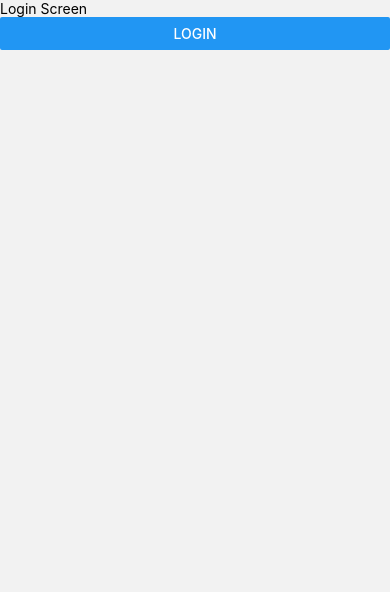
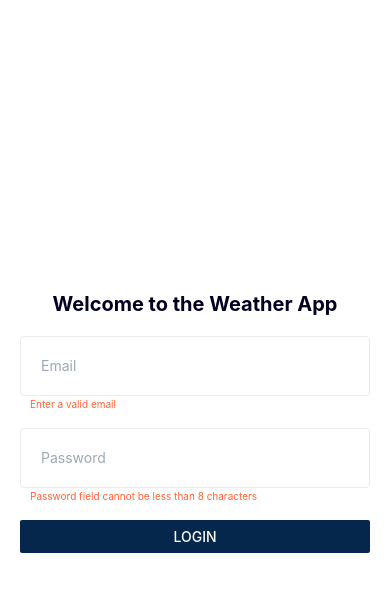
Before and after one commit to ThadeusAjayi/weatherApp, a React Native app: screen / in a window 390 px wide. Shown: the top 592 px of the page. Built offline with nearby package versions, Linux system fonts and the light colour scheme.

Commit message:
global styles and validation setup

```diff
--- a/src/assets/colors.ts
+++ b/src/assets/colors.ts
@@ -0,0 +1,13 @@
+export default {
+  white: '#FFFFFF',
+  //Text input
+  textInputBackgroundColor: '#FFFFFF',
+  textInputColor: '#EBEBEB',
+  placeHolderTextColor: '#9DA8B6',
+  //Text
+  primaryTextColor: '#020122',
+  secondaryTextColor: '#5A646A',
+  errorTextColor: '#FF6333',
+  //Button
+  activeButton: '#06274C',
+};
--- /dev/null
+++ b/src/components/CustomButton.tsx
@@ -0,0 +1,12 @@
+import React from 'react';
+import {Button} from 'react-native';
+import colors from '../assets/colors';
+
+type Props = {
+  title: string;
+  onClick: () => void;
+};
+
+export default ({title, onClick}: Props) => {
+  return <Button title={title} onPress={onClick} color={colors.activeButton} />;
+};
--- /dev/null
+++ b/src/components/CustomInput.tsx
@@ -0,0 +1,44 @@
+import React from 'react';
+import {
+  StyleProp,
+  StyleSheet,
+  TextInput,
+  TextInputProps,
+  TextStyle,
+  View,
+} from 'react-native';
+import globalstyles from '../styles/globalstyles';
+import colors from '../assets/colors';
+import useValidation, {Validation} from '../hooks/useValidation';
+import CustomText from './CustomText';
+
+type Props = {
+  style?: StyleProp<TextStyle>;
+  props?: TextInputProps;
+  validation?: Validation;
+};
+
+export default ({style, props, validation}: Props) => {
+  const {errorMessage} = useValidation(props?.value!, validation);
+  return (
+    <View>
+      <TextInput
+        style={[globalstyles.inputStyle, style]}
+        placeholderTextColor={colors.placeHolderTextColor}
+        {...props}
+      />
+      <CustomText
+        style={[
+          globalstyles.errorTextStyle,
+          errorMessage ? styles.error : styles.noError,
+        ]}>
+        {errorMessage}
+      </CustomText>
+    </View>
+  );
+};
+
+const styles = StyleSheet.create({
+  error: {top: -18},
+  noError: {},
+});
--- /dev/null
+++ b/src/components/CustomText.tsx
@@ -0,0 +1,12 @@
+import React from 'react';
+import {StyleProp, Text, TextStyle} from 'react-native';
+import globalstyles from '../styles/globalstyles';
+
+type Props = {
+  style?: StyleProp<TextStyle>;
+  children?: React.ReactNode;
+};
+
+export default ({children, style}: Props) => {
+  return <Text style={[globalstyles.textStyle, style]}>{children}</Text>;
+};
--- /dev/null
+++ b/src/hooks/useValidation.tsx
@@ -0,0 +1,41 @@
+import React from 'react';
+import {useState} from 'react';
+import {validateEmail, validatePassword} from '../utils/validators';
+
+interface Validate {
+  errorMessage: string;
+}
+
+export type Validation = 'email' | 'password' | 'invalid';
+
+export default function (
+  value: string,
+  validation: 'email' | 'password' | 'invalid' | undefined,
+): Validate {
+  const [errorMessage, setErrorMessage] = useState('');
+  React.useEffect(() => {
+    if (validation === 'email') {
+      if (!validateEmail(value)) {
+        setErrorMessage('Enter a valid email');
+      } else {
+        setErrorMessage('');
+      }
+    }
+    if (validation === 'password') {
+      if (value.length < 8) {
+        setErrorMessage('Password field cannot be less than 8 characters');
+        return;
+      }
+      if (!validatePassword(value)) {
+        setErrorMessage('Password should contain alphanumeric characters');
+      } else {
+        setErrorMessage('');
+      }
+    }
+    if (validation === 'invalid') {
+      setErrorMessage('Invalid characters not allowed');
+    }
+  }, [value, validation]);
+
+  return {errorMessage};
+}
--- a/src/modules/auth/login.tsx
+++ b/src/modules/auth/login.tsx
@@ -1,16 +1,43 @@
-import React from 'react';
-import {Button, SafeAreaView, Text} from 'react-native';
-import routes from '../../navigation/routes';
-import {navigationRef} from '../../navigation/navigationHelpers';
+import React, {useState} from 'react';
+import {SafeAreaView, StyleSheet, View} from 'react-native';
+import CustomInput from '../../components/CustomInput';
+import globalstyles from '../../styles/globalstyles';
+import CustomButton from '../../components/CustomButton';
+import CustomText from '../../components/CustomText';
 
 export default () => {
+  const [email, setEmail] = useState('');
+  const [password, setPassword] = useState('');
   return (
-    <SafeAreaView>
-      <Text>Login Screen</Text>
-      <Button
-        title="Login"
-        onPress={() => navigationRef.current?.navigate(routes.DASHBOARD)}
-      />
+    <SafeAreaView style={globalstyles.safeAreaViewStyle}>
+      <View style={[globalstyles.backgroundStyle, styles.centerLayout]}>
+        <CustomText style={[globalstyles.headerFont, styles.welcomeText]}>
+          Welcome to the Weather App
+        </CustomText>
+        <CustomInput
+          validation="email"
+          props={{onChangeText: setEmail, value: email, placeholder: 'Email'}}
+        />
+        <CustomInput
+          validation={'password'}
+          props={{
+            onChangeText: setPassword,
+            value: password,
+            placeholder: 'Password',
+          }}
+        />
+        <CustomButton title="Login" onClick={() => {}} />
+      </View>
     </SafeAreaView>
   );
 };
+
+const styles = StyleSheet.create({
+  centerLayout: {
+    justifyContent: 'center',
+    flex: 1,
+  },
+  welcomeText: {
+    textAlign: 'center',
+  },
+});
--- /dev/null
+++ b/src/styles/globalstyles.ts
@@ -0,0 +1,38 @@
+import {StyleSheet} from 'react-native';
+import colors from '../assets/colors';
+
+export default StyleSheet.create({
+  safeAreaViewStyle: {
+    flex: 1,
+    backgroundColor: colors.white,
+  },
+  backgroundStyle: {padding: 20},
+  inputStyle: {
+    height: 60,
+    backgroundColor: colors.textInputBackgroundColor,
+    marginBottom: 20,
+    borderRadius: 4,
+    paddingHorizontal: 20,
+    borderColor: colors.textInputColor,
+    borderWidth: 1,
+  },
+  bottomSpacing: {
+    marginBottom: 20,
+  },
+  textStyle: {
+    color: colors.primaryTextColor,
+    marginBottom: 20,
+    fontWeight: '400',
+    fontSize: 16,
+  },
+  headerFont: {
+    fontWeight: '700',
+    fontSize: 20,
+  },
+  errorTextStyle: {
+    color: colors.errorTextColor,
+    marginBottom: 0,
+    left: 10,
+    fontSize: 10,
+  },
+});
--- /dev/null
+++ b/src/utils/validators.ts
@@ -0,0 +1,11 @@
+export const validateEmail = (email: string) => {
+  const expression =
+    // eslint-disable-next-line no-control-regex
+    /(?!.*\.{2})^([a-z\d!#$%&'*+\-\/=?^_`{|}~\u00A0-\uD7FF\uF900-\uFDCF\uFDF0-\uFFEF]+(\.[a-z\d!#$%&'*+\-\/=?^_`{|}~\u00A0-\uD7FF\uF900-\uFDCF\uFDF0-\uFFEF]+)*|"((([\t]*\r\n)?[\t]+)?([\x01-\x08\x0b\x0c\x0e-\x1f\x7f\x21\x23-\x5b\x5d-\x7e\u00A0-\uD7FF\uF900-\uFDCF\uFDF0-\uFFEF]|\\[\x01-\x09\x0b\x0c\x0d-\x7f\u00A0-\uD7FF\uF900-\uFDCF\uFDF0-\uFFEF]))*(([\t]*\r\n)?[\t]+)?")@(([a-z\d\u00A0-\uD7FF\uF900-\uFDCF\uFDF0-\uFFEF]|[a-z\d\u00A0-\uD7FF\uF900-\uFDCF\uFDF0-\uFFEF][a-z\d\-._~\u00A0-\uD7FF\uF900-\uFDCF\uFDF0-\uFFEF]*[a-z\d\u00A0-\uD7FF\uF900-\uFDCF\uFDF0-\uFFEF])\.)+([a-z\u00A0-\uD7FF\uF900-\uFDCF\uFDF0-\uFFEF]|[a-z\u00A0-\uD7FF\uF900-\uFDCF\uFDF0-\uFFEF][a-z\d\-._~\u00A0-\uD7FF\uF900-\uFDCF\uFDF0-\uFFEF]*[a-z\u00A0-\uD7FF\uF900-\uFDCF\uFDF0-\uFFEF])\.?$/i;
+  return expression.test(String(email).toLowerCase());
+};
+
+export const validatePassword = (password: string) => {
+  const expression = /^(?=.*[A-Za-z])(?=.*\d)[A-Za-z\d]{8,}$/;
+  return password.match(expression);
+};
```
Also changed, not shown: src/assets/fonts.ts (deleted).
